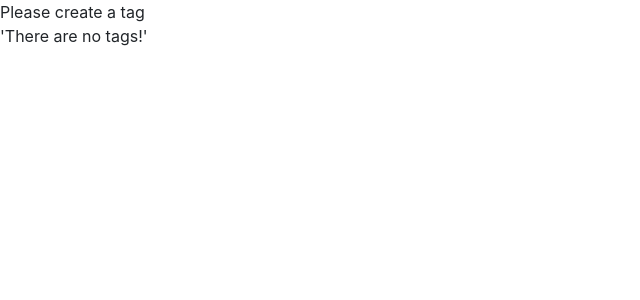
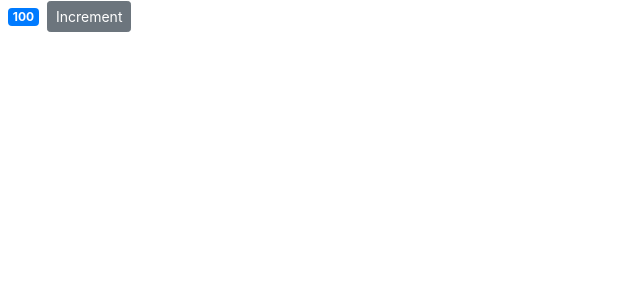
Before and after one commit to GGSMNandathilaka/counter-app, a React (Create React App) app: page / in a window 1280 px wide. Shown: the top 300 px of the page, without its empty margins (0-640 px from the left). Built offline with nearby package versions, Linux system fonts and the light colour scheme.

Commit message:
handling events

```diff
--- a/src/components/counter.jsx
+++ b/src/components/counter.jsx
@@ -2,9 +2,13 @@
 
 class Counter extends Component {
   state = {
-    count: 0,
+    count: 100,
     tags: []
   };
+
+  handleIncrement() {
+    console.log("Increment clicked!");
+  }
 
   renderTags() {
     if (this.state.tags.length === 0) return <p>'There are no tags!'</p>;
@@ -21,8 +25,13 @@
   render() {
     return (
       <div>
-        {this.state.tags.length === 0 && "Please create a tag"}
-        {this.renderTags()}
+        <span className={this.getBadgeClasses()}>{this.formatCount()}</span>
+        <button
+          onClick={this.handleIncrement}
+          className="btn btn-secondary btn-sm"
+        >
+          Increment
+        </button>
       </div>
     );
   }
```
